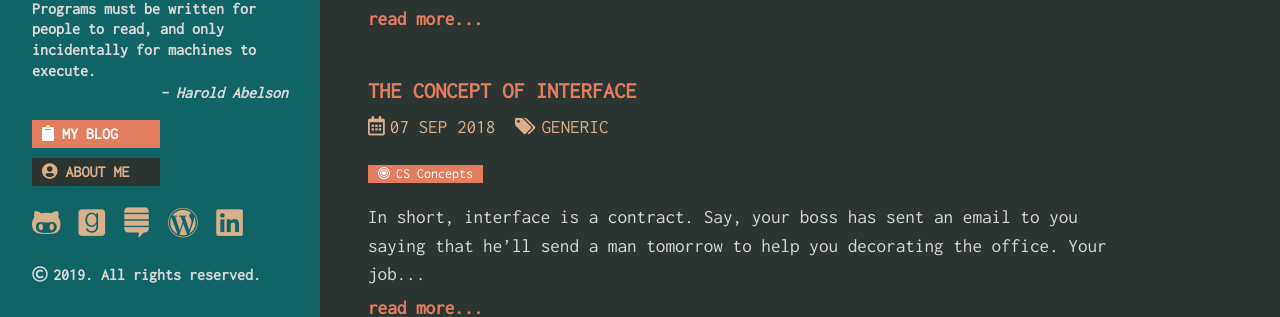
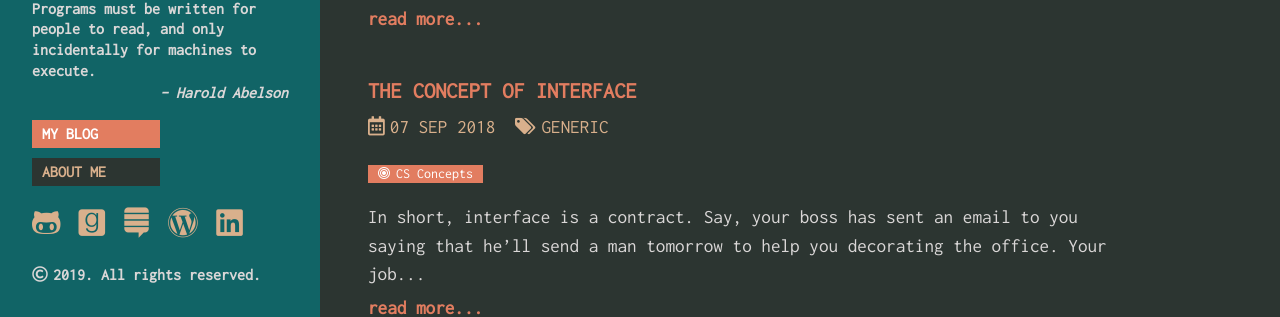
Before and after one commit to khanrn/codemascot.github.io, a Jekyll site: the page built from index.html, in a window 1280 px wide. Shown: the part 276-593 px from the top of the page. Built offline with Jekyll 4.4.1, drawn with Linux system fonts in a browser that asks for light colours; nearby versions of some CDN libraries; the list of posts is cut into pages by our own code.

Commit message:
Sidebar navigation button icon removed

```diff
--- a/_includes/sidebar.html
+++ b/_includes/sidebar.html
@@ -12,8 +12,8 @@
     </div>
 
     <nav class="sidebar-nav">
-          <a class="sidebar-nav-item{% if page.url == "/" %} active{% endif %}" href="{{ site.url }}/"><i class="fas fa-clipboard"></i> My Blog</a>
-	  <a class="sidebar-nav-item{% if page.url == "/about-me/" %} active{% endif %}" href="{{ site.url }}/about-me/"><i class="fas fa-user-circle"></i> About Me</a>
+          <a class="sidebar-nav-item{% if page.url == "/" %} active{% endif %}" href="{{ site.url }}/">My Blog</a>
+	  <a class="sidebar-nav-item{% if page.url == "/about-me/" %} active{% endif %}" href="{{ site.url }}/about-me/">About Me</a>
       {% comment %}
         The code below dynamically generates a sidebar nav of pages with
         `layout: page` in the front-matter. See readme for usage.
```
